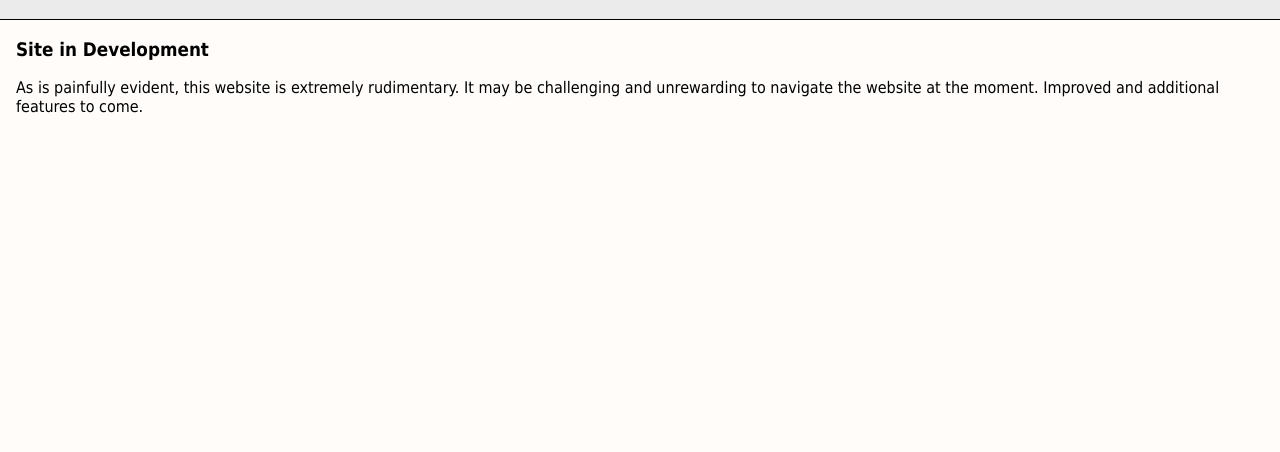
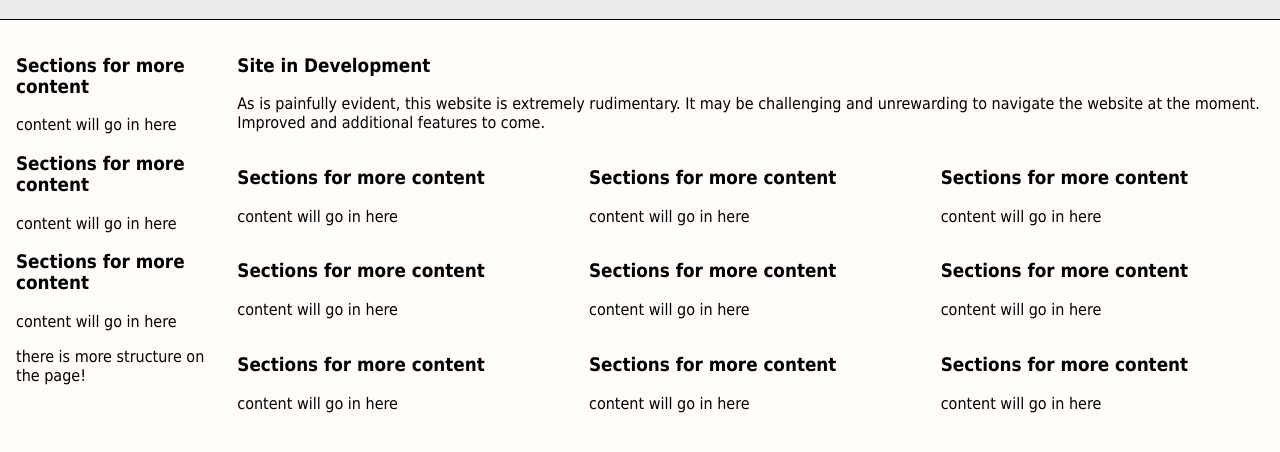
Before and after one commit to bthol/multi-page-website, a plain HTML site: page Home.html in a window 1280 px wide. Shown: the part 62-514 px from the top of the page. Drawn offline with Linux system fonts and the light colour scheme.

Commit message:
more sections for content

```diff
--- a/Home.html
+++ b/Home.html
@@ -27,11 +27,72 @@
     </header>
     <nav>
     </nav>
+    <span class="add-flex-default">
+        <aside>
+            <div>
+                <h3>Sections for more content</h3>
+                <p>content will go in here</p>
+            </div>
+            <div>
+                <h3>Sections for more content</h3>
+                <p>content will go in here</p>
+            </div>
+            <div>
+                <h3>Sections for more content</h3>
+                <p>content will go in here</p>
+            </div>
+            <p>there is more structure on the page!</p>
+        </aside>
         <main>
+            <section>
                 <div class="contain-text">
                     <h3>Site in Development</h3>
                     <p>As is painfully evident, this website is extremely rudimentary. It may be challenging and unrewarding to navigate the website at the moment. Improved and additional features to come.</p>
                 </div>
+            </section>
+            <section class="add-flex-default sub-section">
+                <div>
+                    <h3>Sections for more content</h3>
+                    <p>content will go in here</p>
+                </div>
+                <div>
+                    <h3>Sections for more content</h3>
+                    <p>content will go in here</p>
+                </div>
+                <div>
+                    <h3>Sections for more content</h3>
+                    <p>content will go in here</p>
+                </div>
+            </section>
+            <section class="add-flex-default sub-section">
+                <div>
+                    <h3>Sections for more content</h3>
+                    <p>content will go in here</p>
+                </div>
+                <div>
+                    <h3>Sections for more content</h3>
+                    <p>content will go in here</p>
+                </div>
+                <div>
+                    <h3>Sections for more content</h3>
+                    <p>content will go in here</p>
+                </div>
+            </section>
+            <section class="add-flex-default sub-section">
+                <div>
+                    <h3>Sections for more content</h3>
+                    <p>content will go in here</p>
+                </div>
+                <div>
+                    <h3>Sections for more content</h3>
+                    <p>content will go in here</p>
+                </div>
+                <div>
+                    <h3>Sections for more content</h3>
+                    <p>content will go in here</p>
+                </div>
+            </section>
         </main>
+        </span>
 </body>
 </html>
--- a/Home/Home.css
+++ b/Home/Home.css
@@ -2,10 +2,24 @@
 /* .contain-text h3, .contain-text p {
     margin: 1em 1em;
 } */
+.add-flex-default {
+    display: flex;
+}
+
+.add-flex-default aside {
+    margin-top: 1em;
+    margin-left: 1em;
+}
+
+.sub-section {
+    gap: 10%;
+}
 
 @media (max-width: 662px) {
     .contain-text h3 {
         text-align: center;
     }
-
+    .add-flex-default .sub-section {
+        display: block;
+    }
 }
```
Also changed, not shown: Projects/Projects.js (+13 -5 lines). Lines whose indentation alone changed are shown as unchanged.
